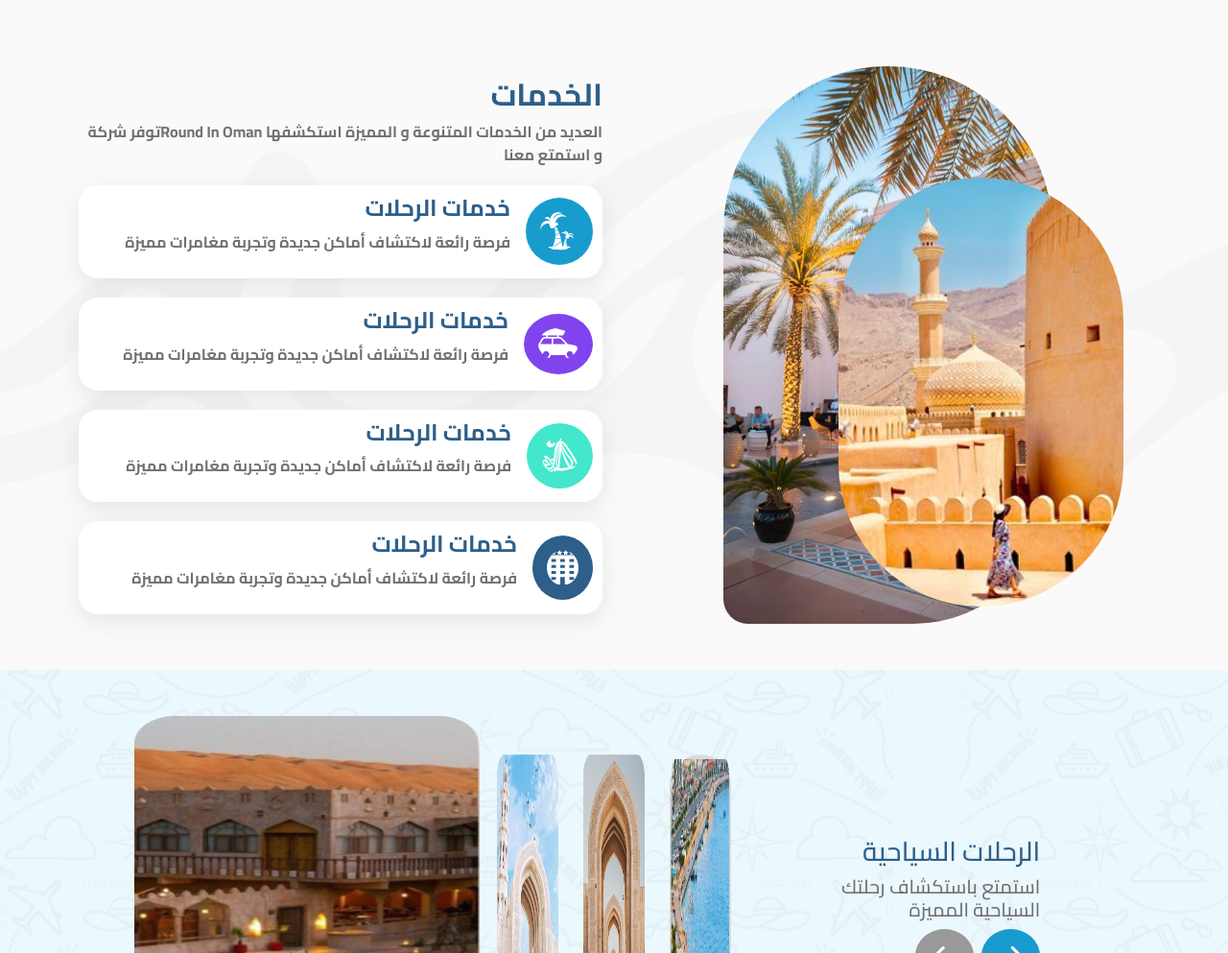
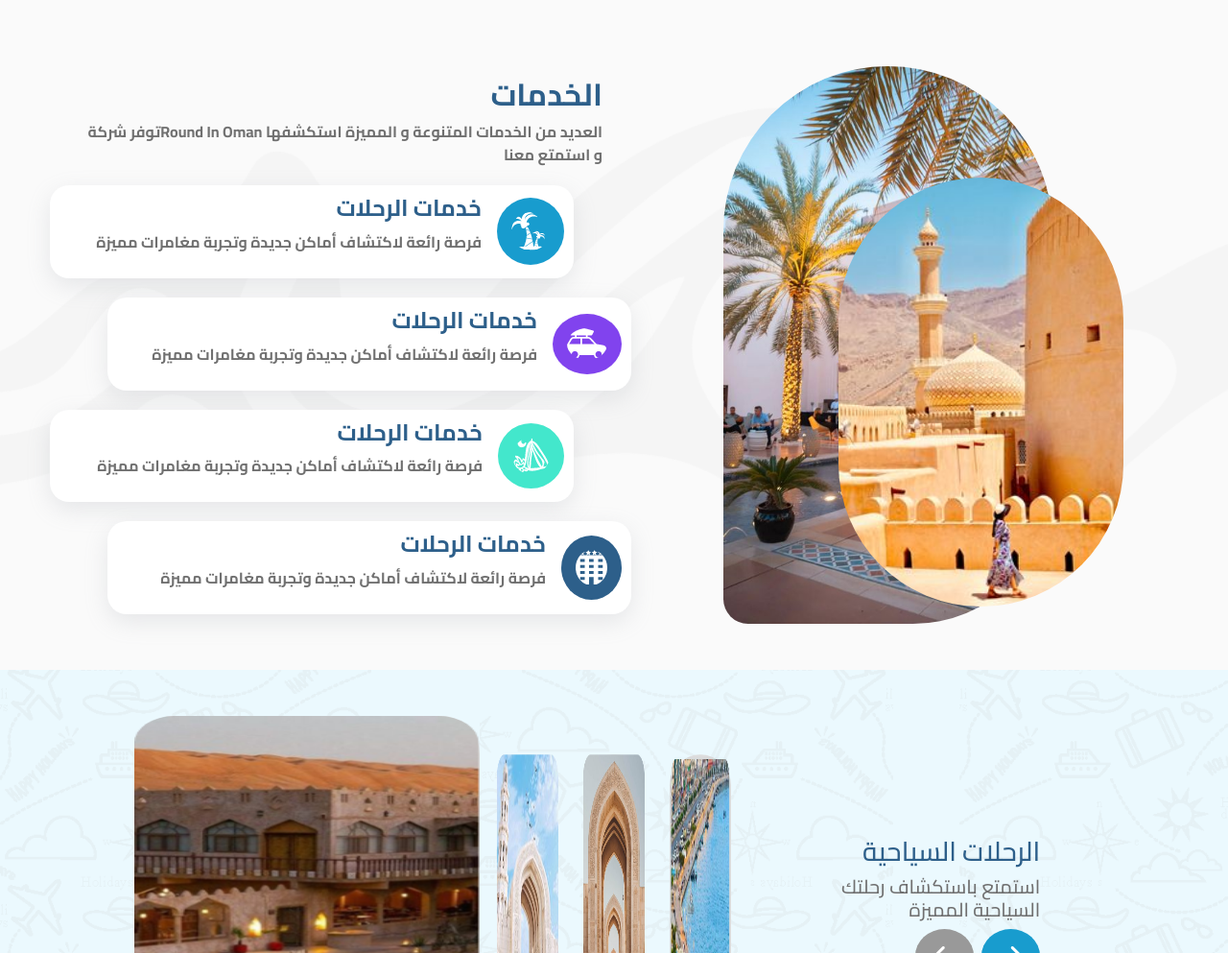
Before and after one commit to Dobaaa/Apex-Task, a plain HTML site: page index.html in a window 1280 px wide. Shown: the part 1437-2430 px from the top of the page at 96% size. Drawn offline with nearby package versions, Linux system fonts and the light colour scheme; files whose address does not match are found by name.

Commit message:
animations

```diff
--- a/css/style.css
+++ b/css/style.css
@@ -451,6 +451,22 @@ form input::placeholder {
 /* end auth page */
 
 /*  start a anmation area */
+
+.animated-element,
+.animated-element-two {
+  position: relative;
+  transform: translateX(0); /* التحريك الأفقي يبدأ من الصفر */
+  transition: transform 0.5s cubic-bezier(0.4, 0, 0.2, 1); /* انتقال سلس */
+}
+
+/* الكلاس الذي يضيف الأنيميشن */
+.animated-element.animate {
+  transform: translateX(-30px); /* التحريك إلى اليمين */
+}
+
+.animated-element-two.animate {
+  transform: translateX(30px); /* التحريك إلى اليمين */
+}
 /*  end  a anmation area */
 
 /*  responsive area */
--- a/index.html
+++ b/index.html
@@ -433,7 +433,7 @@
     <!-- Swiper JS -->
 
     <!--start services -->
-    <div class="services mt-5 pt-5 pb-5">
+    <div id="services" class="services mt-5 pt-5 pb-5">
       <div class="container">
         <div class="row d-flex align-items-center">
           <div class="col-sm-12 col-md-6">
@@ -446,7 +446,7 @@
                 </p>
               </div>
               <div
-                class="services-boxes d-flex align-items-center justify-content-end gap-3"
+                class="services-boxes d-flex align-items-center justify-content-end gap-3 animated-element"
               >
                 <div class="services-boxes-txt">
                   <h4 class="text-end">خدمات الرحلات</h4>
@@ -455,7 +455,7 @@
                 <img src="./assets/travel-svgrepo-com.png" alt="" />
               </div>
               <div
-                class="services-boxes d-flex align-items-center gap-3 justify-content-end"
+                class="services-boxes d-flex align-items-center gap-3 justify-content-end animated-element-two"
               >
                 <div class="services-boxes-txt">
                   <h4 class="text-end">خدمات الرحلات</h4>
@@ -464,7 +464,7 @@
                 <img src="./assets/car-roof-box-svgrepo-com.png" alt="" />
               </div>
               <div
-                class="services-boxes d-flex align-items-center gap-3 justify-content-end"
+                class="services-boxes d-flex align-items-center gap-3 justify-content-end animated-element"
               >
                 <div class="services-boxes-txt">
                   <h4 class="text-end">خدمات الرحلات</h4>
@@ -473,7 +473,7 @@
                 <img src="./assets/camping-at-night-svgrepo-com.png" alt="" />
               </div>
               <div
-                class="services-boxes d-flex align-items-center gap-3 justify-content-end"
+                class="services-boxes d-flex align-items-center gap-3 justify-content-end animated-element-two"
               >
                 <div class="services-boxes-txt">
                   <h4 class="text-end">خدمات الرحلات</h4>
--- a/js/main.js
+++ b/js/main.js
@@ -41,6 +41,34 @@ var swiper3 = new Swiper(".mySwiper3", {
   },
 });
 
+/* end swiper */
+
+/* start  Scroll-Triggered Animations */
+window.addEventListener("scroll", () => {
+  const targetElements = document.querySelectorAll(".animated-element"); // All elements with the class
+  const targetElementsTwo = document.querySelectorAll(".animated-element-two"); // All elements with the class
+  const section = document.getElementById("services"); // Target section
+
+  const sectionTop = section.getBoundingClientRect().top;
+  const triggerPoint = window.innerHeight / 1.5; // Activation point
+
+  if (sectionTop < triggerPoint) {
+    targetElements.forEach((element) => {
+      element.classList.add("animate");
+    });
+    targetElementsTwo.forEach((element) => {
+      element.classList.add("animate");
+    });
+  } else {
+    targetElements.forEach((element) => {
+      element.classList.remove("animate");
+    });
+    targetElementsTwo.forEach((element) => {
+      element.classList.remove("animate");
+    });
+  }
+});
+
 /*  start pagination */
 
 const cards = document.querySelectorAll(".pagination-card");
```
